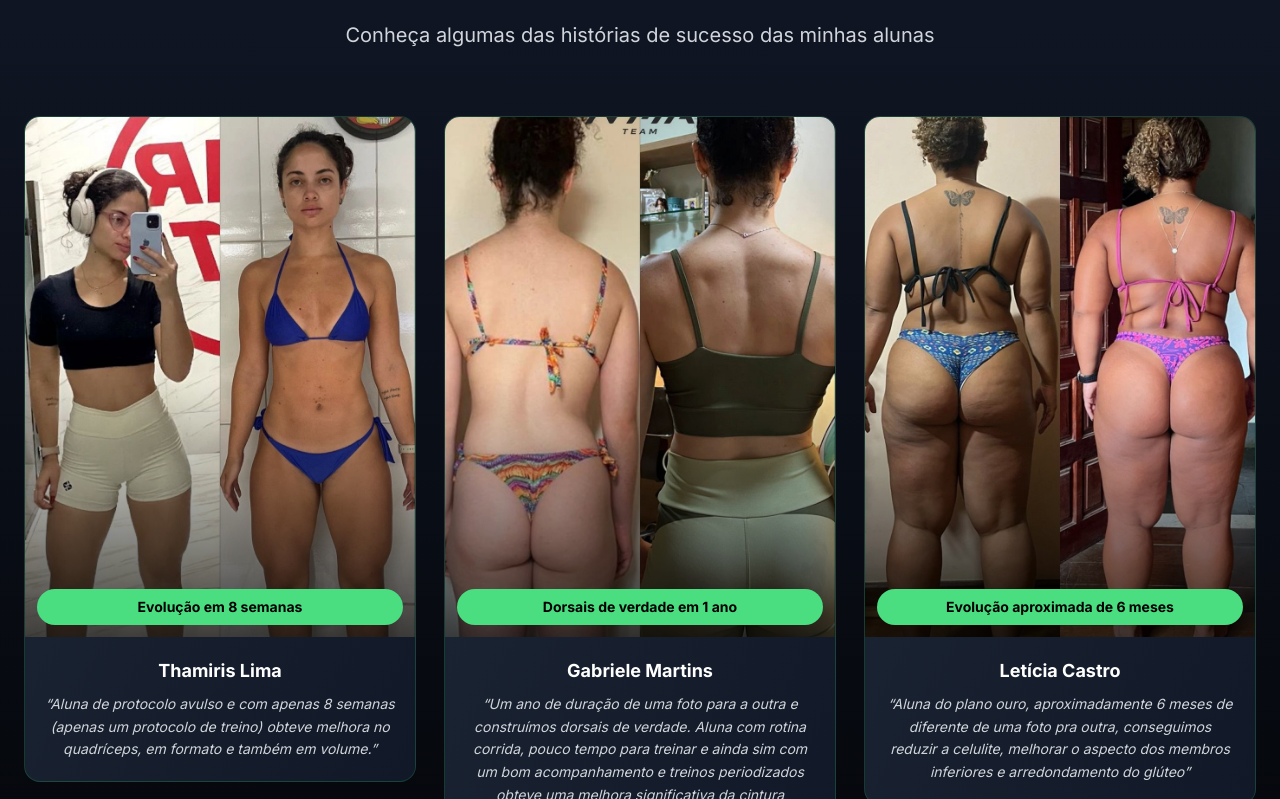
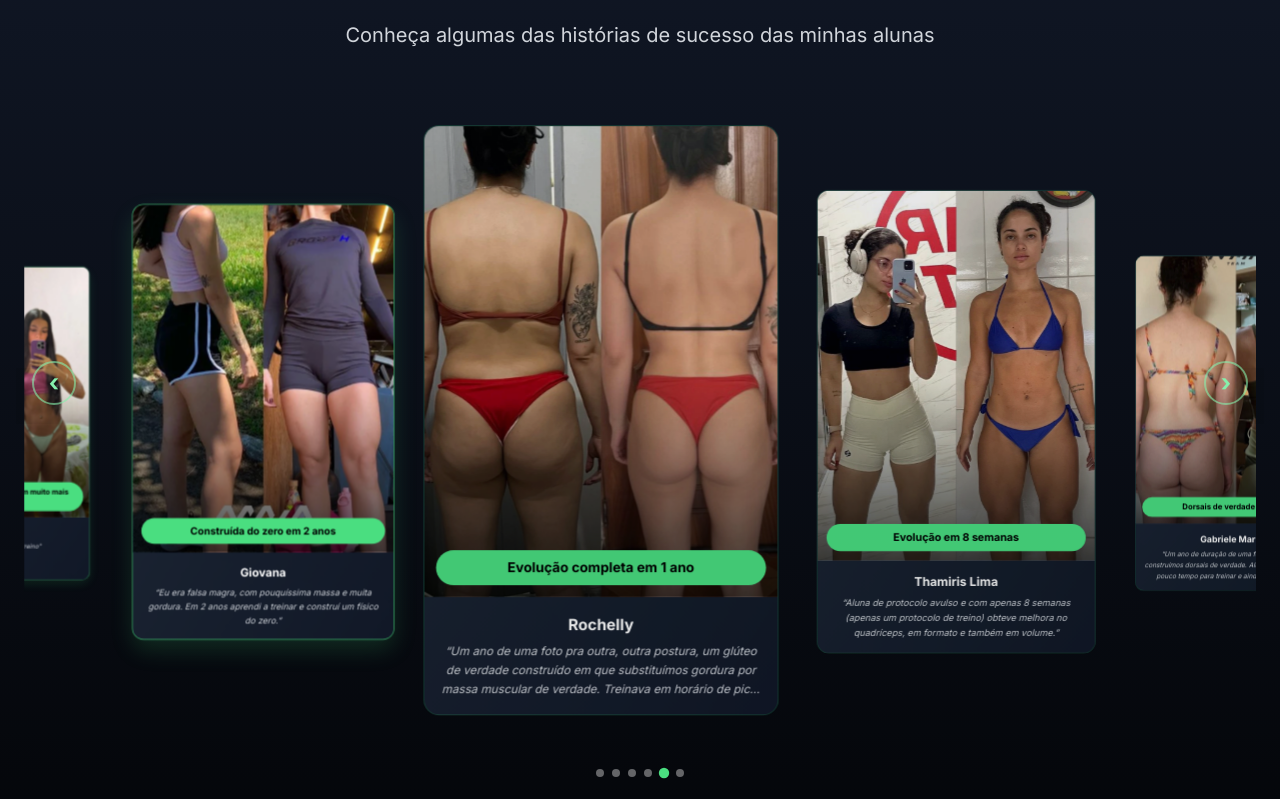
Before and after one commit to ytallobruno/maiateam-landingpage, a Next.js app: page / in a window 1280 px wide. Shown: the part 2761-3560 px from the top of the page. Built offline with nearby package versions, Linux system fonts and the light colour scheme.

Commit message:
feat: carousel v2

```diff
--- a/src/app/globals.css
+++ b/src/app/globals.css
@@ -77,3 +77,48 @@ body {
     box-shadow: 0 20px 40px rgba(184, 255, 90, 0.4);
     transition: box-shadow 0.2s ease;
 }
+
+/* Swiper customizations */
+.results-swiper .swiper-wrapper {
+    align-items: stretch;
+}
+
+.results-swiper .swiper-slide {
+    height: auto;
+}
+
+.results-swiper-pagination {
+    display: inline-flex;
+    align-items: center;
+    justify-content: center;
+    min-width: 78px;
+    min-height: 20px;
+    position: static !important;
+}
+
+.results-swiper-pagination .swiper-pagination-bullet {
+    background: rgba(255, 255, 255, 0.38);
+    opacity: 1;
+    width: 8px;
+    height: 8px;
+    border-radius: 50%;
+    margin: 0 4px !important;
+    transition:
+        transform 0.25s ease,
+        background-color 0.25s ease;
+}
+
+.results-swiper-pagination .swiper-pagination-bullet-active {
+    background: #4ade80;
+    transform: scale(1.3);
+    width: 8px;
+    height: 8px;
+    border-radius: 50%;
+}
+
+.results-quote {
+    display: -webkit-box;
+    -webkit-line-clamp: 3;
+    -webkit-box-orient: vertical;
+    overflow: hidden;
+}
--- a/src/components/ResultsSection.tsx
+++ b/src/components/ResultsSection.tsx
@@ -3,27 +3,27 @@
 import { CheckCircle } from "lucide-react";
 import Image from "next/image";
 import { motion, useInView } from "framer-motion";
-import { useRef } from "react";
+import { useRef, useState } from "react";
 import { Swiper, SwiperSlide } from "swiper/react";
-import { Autoplay, Pagination, A11y } from "swiper/modules";
+import { Autoplay, Navigation, Pagination, A11y, EffectCoverflow } from "swiper/modules";
 import "swiper/css";
+import "swiper/css/navigation";
 import "swiper/css/pagination";
+import "swiper/css/effect-coverflow";
 
 export default function ResultsSection() {
     const ref = useRef(null);
+    const prevButtonRef = useRef<HTMLButtonElement>(null);
+    const nextButtonRef = useRef<HTMLButtonElement>(null);
+    const paginationElRef = useRef<HTMLDivElement>(null);
+    const [activeRealIndex, setActiveRealIndex] = useState(0);
+
     const isInView = useInView(ref, {
         once: false,
         margin: "-20% 0px -20% 0px",
     });
 
     const results = [
-        {
-            image: "/resultado-catarina.webp",
-            name: "Catarina",
-            result: "Quadríceps e posteriores com muito mais volume",
-            quote: "Não faço dieta, apenas treino",
-            featured: true,
-        },
         {
             image: "/resultado-thamiris.webp",
             name: "Thamiris Lima",
@@ -44,6 +44,13 @@ export default function ResultsSection() {
             result: "Evolução aproximada de 6 meses",
             quote: "Aluna do plano ouro, aproximadamente 6 meses de diferente de uma foto pra outra, conseguimos reduzir a celulite, melhorar o aspecto dos membros inferiores e arredondamento do glúteo",
             featured: false,
+        },
+        {
+            image: "/resultado-catarina.webp",
+            name: "Catarina",
+            result: "Quadríceps e posteriores com muito mais volume",
+            quote: "Não faço dieta, apenas treino",
+            featured: true,
         },
         {
             image: "/resultado-giovana.webp",
@@ -94,43 +101,89 @@ export default function ResultsSection() {
                     }}
                     transition={{ duration: 0.8, delay: isInView ? 0.4 : 0 }}
                 >
+                    <div className="relative">
                         <Swiper
-                        modules={[Autoplay, Pagination, A11y]}
+                            modules={[Autoplay, Navigation, Pagination, A11y, EffectCoverflow]}
+                            effect="coverflow"
+                            coverflowEffect={{
+                                rotate: 0,
+                                stretch: 0,
+                                depth: 100,
+                                modifier: 1.5,
+                                slideShadows: false,
+                                scale: 0.9,
+                            }}
+                            speed={650}
                             spaceBetween={20}
-                        slidesPerView={1.1}
+                            slidesPerView={1.2}
+                            centeredSlides={true}
+                            grabCursor
+                            watchSlidesProgress
+                            loop={true}
+                            onSlideChange={(swiper) => setActiveRealIndex(swiper.realIndex)}
+                            onBeforeInit={(swiper) => {
+                                if (!swiper.params.navigation || typeof swiper.params.navigation === "boolean") {
+                                    return;
+                                }
+
+                                swiper.params.navigation.prevEl = prevButtonRef.current;
+                                swiper.params.navigation.nextEl = nextButtonRef.current;
+
+                                if (swiper.params.pagination && typeof swiper.params.pagination !== "boolean") {
+                                    swiper.params.pagination.el = paginationElRef.current;
+                                }
+                            }}
+                            navigation={{
+                                prevEl: prevButtonRef.current,
+                                nextEl: nextButtonRef.current,
+                            }}
                             autoplay={{
-                            delay: 3500,
+                                delay: 3800,
                                 disableOnInteraction: false,
                                 pauseOnMouseEnter: true,
                             }}
-                        pagination={{ clickable: true }}
-                        loop
-                        centeredSlides={false}
-                        initialSlide={0}
+                            pagination={{
+                                el: paginationElRef.current,
+                                clickable: true,
+                                dynamicBullets: false,
+                            }}
+                            initialSlide={3}
                             breakpoints={{
-                            640: {
-                                slidesPerView: 1.6,
-                                spaceBetween: 20,
-                            },
                                 768: {
-                                slidesPerView: 2.1,
+                                    slidesPerView: 1.3,
                                     spaceBetween: 24,
                                 },
                                 1024: {
-                                slidesPerView: 3,
+                                    slidesPerView: 3.2,
                                     spaceBetween: 28,
+                                    centeredSlides: false,
                                 },
                             }}
-                        className="!pb-12"
+                            className="results-swiper !pb-8"
                             aria-label="Carrossel de transformações das alunas"
+                            a11y={{
+                                prevSlideMessage: "Slide anterior",
+                                nextSlideMessage: "Próximo slide",
+                                paginationBulletMessage: "Ir para o slide {{index}}",
+                                firstSlideMessage: "Este é o primeiro slide",
+                                lastSlideMessage: "Este é o último slide",
+                            }}
                         >
-                        {results.map((result, index) => (
+                            {results.map((result, index) => {
+                                const isActive = index === activeRealIndex;
+                                const isFeaturedAndActive = result.featured && isActive;
+
+                                return (
                                     <SwiperSlide key={result.name}>
                                         <article
-                                    className={`h-full cursor-default bg-gradient-to-br from-gray-800 to-gray-900 border rounded-2xl overflow-hidden transition-all duration-300 hover:shadow-[0_10px_25px_rgba(74,222,128,0.08)] group ${
-                                        result.featured
-                                            ? "border-green-400/60 shadow-[0_10px_30px_rgba(74,222,128,0.18)]"
-                                            : "border-green-500/20"
+                                            className={`h-full cursor-default bg-gradient-to-br from-gray-800 to-gray-900 border rounded-2xl overflow-hidden transition-all duration-500 group ${
+                                                isFeaturedAndActive
+                                                    ? "border-green-300 shadow-[0_8px_20px_rgba(74,222,128,0.30)] ring-2 ring-green-300/35"
+                                                    : isActive
+                                                      ? "border-green-400/80 shadow-[0_14px_34px_rgba(74,222,128,0.16)]"
+                                                      : result.featured
+                                                        ? "border-green-400/50 shadow-[0_8px_20px_rgba(74,222,128,0.12)]"
+                                                        : "border-green-500/20 opacity-90"
                                             }`}
                                             aria-label={`Resultado de ${result.name}`}
                                         >
@@ -140,18 +193,14 @@ export default function ResultsSection() {
                                                     alt={`Transformação de ${result.name}`}
                                                     width={420}
                                                     height={560}
-                                            className="w-full h-full object-cover group-hover:scale-105 transition-transform duration-500"
+                                                    className={`w-full h-full object-cover transition-transform duration-700 ${
+                                                        isActive ? "scale-[1.02]" : "scale-100 group-hover:scale-105"
+                                                    }`}
                                                     priority={index === 0}
                                                 />
                                                 <div className="absolute inset-0 bg-gradient-to-t from-black/75 via-transparent to-transparent"></div>
                                                 <div className="absolute bottom-3 left-3 right-3">
-                                            <div
-                                                className={`font-bold py-2 px-3 rounded-full text-center text-sm ${
-                                                    result.featured
-                                                        ? "bg-green-300 text-black"
-                                                        : "bg-green-400 text-black"
-                                                }`}
-                                            >
+                                                    <div className="bg-green-400 text-black font-bold py-2 px-3 rounded-full text-center text-sm">
                                                         {result.result}
                                                     </div>
                                                 </div>
@@ -162,22 +211,57 @@ export default function ResultsSection() {
                                                 )}
                                             </div>
 
-                                    <div className="p-5">
-                                        <h3
-                                            className={`font-bold mb-2 text-center ${
-                                                result.featured ? "text-xl text-green-300" : "text-lg text-white"
-                                            }`}
-                                        >
+                                            <div className="p-4">
+                                                <h3 className="font-bold mb-1.5 text-center transition-colors text-base text-white">
                                                     {result.name}
                                                 </h3>
-                                        <p className="text-gray-300 text-sm leading-relaxed italic text-center">
+                                                <p className="results-quote text-gray-300 text-xs leading-relaxed italic text-center">
                                                     &ldquo;{result.quote}&rdquo;
                                                 </p>
                                             </div>
                                         </article>
                                     </SwiperSlide>
-                        ))}
+                                );
+                            })}
                         </Swiper>
+
+                        <button
+                            ref={prevButtonRef}
+                            type="button"
+                            aria-label="Ver transformação anterior"
+                            className="absolute left-0 md:left-2 top-[40%] z-20 -translate-y-1/2 h-11 w-11 rounded-full border-2 border-green-300/60 text-green-300 hidden sm:inline-flex items-center justify-center transition-all duration-300 hover:bg-green-300 hover:text-black hover:border-green-300 hover:scale-110 focus-visible:outline-none focus-visible:ring-2 focus-visible:ring-green-300/80 focus-visible:ring-offset-2 focus-visible:ring-offset-black"
+                        >
+                            <span aria-hidden="true" className="text-2xl font-bold leading-none">
+                                ‹
+                            </span>
+                        </button>
+
+                        <button
+                            ref={nextButtonRef}
+                            type="button"
+                            aria-label="Ver próxima transformação"
+                            className="absolute right-0 md:right-2 top-[40%] z-20 -translate-y-1/2 h-11 w-11 rounded-full border-2 border-green-300/60 text-green-300 hidden sm:inline-flex items-center justify-center transition-all duration-300 hover:bg-green-300 hover:text-black hover:border-green-300 hover:scale-110 focus-visible:outline-none focus-visible:ring-2 focus-visible:ring-green-300/80 focus-visible:ring-offset-2 focus-visible:ring-offset-black"
+                        >
+                            <span aria-hidden="true" className="text-2xl font-bold leading-none">
+                                ›
+                            </span>
+                        </button>
+
+                        <div className="pointer-events-none absolute left-1/2 top-[42%] z-10 hidden h-14 w-[calc(100%+1rem)] -translate-x-1/2 -translate-y-1/2 justify-between sm:flex">
+                            <div className="h-full w-16 bg-gradient-to-r from-black/5 to-transparent" />
+                            <div className="h-full w-16 bg-gradient-to-l from-black/5 to-transparent" />
+                        </div>
+
+                        <div className="mt-2 flex items-center justify-center gap-3 text-sm text-gray-300">
+                            <span className="font-semibold text-green-300 tabular-nums min-w-6 text-right leading-none flex items-center">
+                                {/* {String(activeRealIndex + 1).padStart(2, "0")} */}
+                            </span>
+                            <div ref={paginationElRef} className="results-swiper-pagination flex items-center" />
+                            <span className="tabular-nums min-w-6 leading-none flex items-center">
+                                {/* {String(results.length).padStart(2, "0")} */}
+                            </span>
+                        </div>
+                    </div>
                 </motion.div>
 
                 <motion.div
```
Lines whose indentation alone changed are shown as unchanged.
